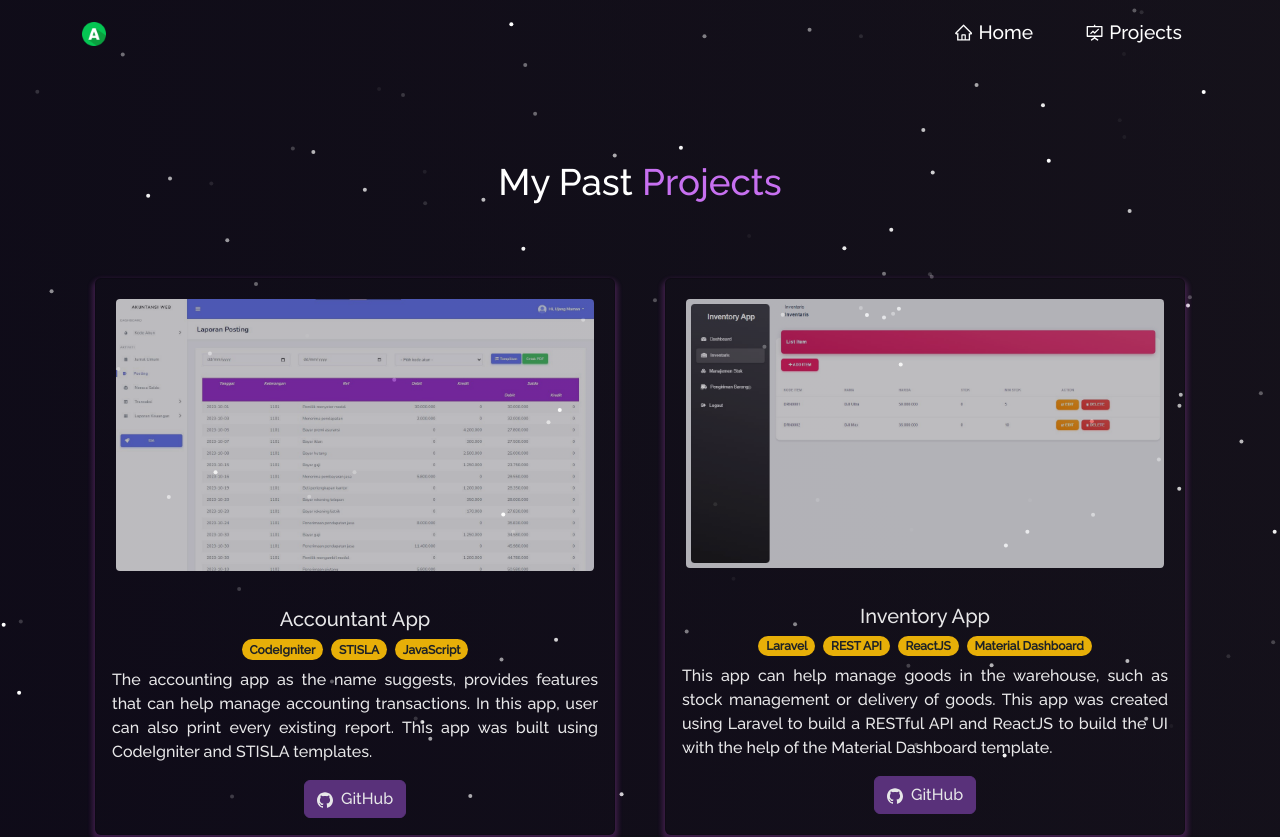
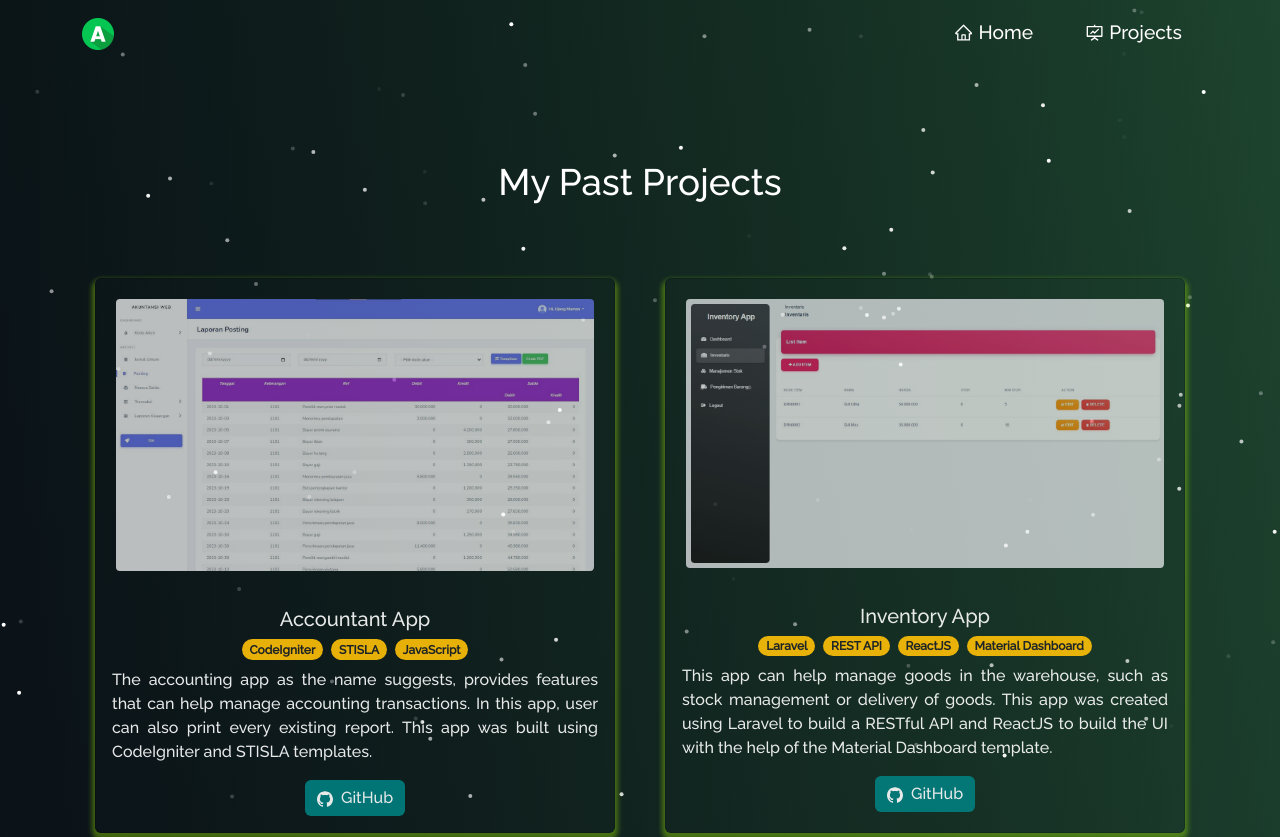
Before and after one commit to andiparis/portfolio--reactjs, a React (Vite) app: page /projects in a window 1280 px wide. Shown: the top 837 px of the page. Built offline with nearby package versions, Linux system fonts and the light colour scheme.

Commit message:
Update the styles

```diff
--- a/src/styles/responsive.css
+++ b/src/styles/responsive.css
@@ -1,3 +1,51 @@
+@media (max-width: 768px) {
+  .navbar {
+    padding: 1rem 2rem !important;
+    font-size: 1.4rem !important;
+    background-color: #012519 !important;
+  }
+
+  .navbar-nav .nav-item a::after {
+    display: none !important;
+  }
+
+  .nav-link {
+    padding: 0.7rem 1rem !important;
+  }
+
+  .Typewriter__wrapper {
+    font-size: 1.4em !important;
+    font-weight: 500 !important;
+    position: absolute !important;
+  }
+
+  .Typewriter__cursor {
+    display: none !important;
+  }
+
+  .footer-copywright {
+    text-align: center !important;
+  }
+
+  .footer-body {
+    text-align: center !important;
+  }
+
+  .about-img {
+    padding-top: 0 !important;
+  }
+
+  .resume-left {
+    padding-right: 15px !important;
+    padding-left: 15px !important;
+  }
+
+  .resume-right {
+    padding-right: 15px !important;
+    padding-left: 15px !important;
+  }
+}
+
 @media (max-width: 480px) {
   .home-about-body {
     margin-right: 0.5rem !important;
--- a/src/styles/styles.css
+++ b/src/styles/styles.css
@@ -13,7 +13,24 @@ html {
     rgba(12, 10, 22, 0.863)
   );
 
-  --imp-text-color: #c770f0;
+  --bg-dark-green: rgb(2, 48, 32);
+  --bg-light-green: rgb(46, 139, 87);
+
+  --imp-text-color: #7cfc00;
+
+  --stack-icon: rgba(15, 255, 80, 0.6);
+  --stack-icon-shadow: rgb(53, 94, 59, 0.1);
+  --stack-icon-hover: rgba(0, 255, 127, 0.8);
+
+  --social-icon: #097969;
+  --social-icon-hover: #2e8b57;
+  --social-icon-hover-shadow: #aaff00;
+
+  --project-shadow: rgb(170, 255, 0, 0.4);
+  --project-shadow-hover: rgb(170, 255, 0, 0.6);
+
+  --btn-primary: #008080;
+  --btn-primary-hover: #40b5ad;
 }
 
 body {
@@ -21,10 +38,10 @@ body {
   font-family: 'Raleway', serif !important;
   -webkit-font-smoothing: antialiased;
   -moz-osx-font-smoothing: grayscale;
-  background-image: linear-gradient(to left, rgb(27 20 41), rgb(20 15 35));
+  background-image: linear-gradient(to left, rgb(46, 139, 87), rgb(2, 48, 32));
 }
 
-.purple {
+.text-important {
   color: var(--imp-text-color) !important;
 }
 
@@ -33,7 +50,7 @@ button:focus {
 }
 
 /* --------- */
-/*  Preloader */
+/* Preloader */
 /* --------- */
 #preloader {
   position: fixed;
@@ -58,37 +75,36 @@ button:focus {
 }
 
 /* --------- */
-/*Scrollbar   */
+/* Scrollbar */
 /* --------- */
-
 ::-webkit-scrollbar {
   width: 7px;
 }
 
 /* Track */
 ::-webkit-scrollbar-track {
-  background: #2d1950;
+  background: var(--bg-dark-green);
 }
 
 /* Handle */
 ::-webkit-scrollbar-thumb {
-  background: rgba(178, 121, 216, 0.959);
+  background: rgb(0, 128, 0, 0.8);
   border-radius: 12px;
 }
 
 /* Handle on hover */
 ::-webkit-scrollbar-thumb:hover {
-  background: rgba(222, 130, 235, 0.911);
+  background: rgb(34, 139, 34, 0.9);
   border-radius: 12px;
 }
 
-/* --------- */
-/* Navbar Section  */
-/* --------- */
+/* -------------- */
+/* Navbar Section */
+/* -------------- */
 .sticky {
-  background-color: #1b1a2ea9 !important;
+  background-color: rgb(53, 94, 59, 0.1) !important;
   transition: all 0.3s ease-out 0s !important;
-  box-shadow: 0px 10px 10px 0px rgba(9, 5, 29, 0.171) !important;
+  box-shadow: 0px 10px 10px 0px rgba(9, 5, 29, 0.1) !important;
   backdrop-filter: blur(15px) !important;
 }
 
@@ -107,7 +123,7 @@ button:focus {
 
 .navbar-toggler span {
   display: block !important;
-  background-color: #be50f4 !important;
+  background-color: var(--imp-text-color) !important;
   height: 4px !important;
   width: 27px !important;
   margin-top: 5px !important;
@@ -150,39 +166,22 @@ button:focus {
   opacity: 0.9 !important;
 }
 
-@media (max-width: 767px) {
-  .navbar {
-    padding: 1rem 2rem !important;
-    font-size: 1.4rem !important;
-    background-color: #181a27 !important;
-  }
-  .navbar-nav .nav-item a::after {
-    display: none !important;
-  }
-}
 .navbar-brand {
-  color: rgb(250, 250, 250) !important;
+  color: #ffffff !important;
 }
 
 .logo {
-  height: 1.5rem !important;
-  width: 1.5rem !important;
+  width: 2rem !important;
 }
 
 .navbar-nav .nav-link {
-  color: white !important;
+  color: #ffffff !important;
   padding-right: 1rem !important;
   padding-left: 1rem !important;
 }
 
 .nav-link {
   padding: 0.8rem 1rem !important;
-}
-
-@media (max-width: 767px) {
-  .nav-link {
-    padding: 0.7rem 1rem !important;
-  }
 }
 
 .navbar-nav .nav-item {
@@ -204,7 +203,7 @@ button:focus {
   height: 5px;
   width: 0;
   border-radius: 16px;
-  background: #c95bf5;
+  background: var(--imp-text-color);
   bottom: 1px;
   left: 0;
   z-index: -1;
@@ -215,9 +214,9 @@ button:focus {
   width: 100%;
 }
 
-/* --------- */
+/* ------------ */
 /* Home section */
-/* --------- */
+/* ------------ */
 .wave {
   animation-name: wave-animation; /* Refers to the name of your @keyframes element below */
   animation-duration: 2.1s; /* Change to speed up or slow down */
@@ -252,6 +251,7 @@ button:focus {
     transform: rotate(0deg);
   }
 }
+
 #tsparticles {
   position: fixed !important;
   background-repeat: no-repeat !important;
@@ -276,7 +276,7 @@ button:focus {
 
 .home-content {
   padding: 9rem 0 2rem !important;
-  color: whitesmoke;
+  color: rgb(245, 245, 245);
   text-align: left;
 }
 
@@ -291,40 +291,17 @@ button:focus {
 }
 
 .main-name {
-  color: #cd5ff8;
+  color: var(--imp-text-color) !important;
 }
 
 .Typewriter__wrapper {
   font-size: 2.2em !important;
-  color: #be6adf !important;
+  color: var(--imp-text-color) !important;
   font-weight: 600 !important;
 }
 .Typewriter__cursor {
   font-size: 2.4em !important;
-  color: #b562d6 !important;
-}
-
-@media (max-width: 767px) {
-  .Typewriter__wrapper {
-    font-size: 1.4em !important;
-    font-weight: 500 !important;
-    position: absolute !important;
-  }
-  .Typewriter__cursor {
-    display: none !important;
-  }
-}
-
-.myAvtar {
-  justify-content: center !important;
-  padding-top: 9em !important;
-}
-
-@media (max-width: 767px) {
-  .myAvtar {
-    padding-top: 2em !important;
-    padding-bottom: 2em !important;
-  }
+  color: #32cd32 !important;
 }
 
 .home-about-section {
@@ -334,7 +311,7 @@ button:focus {
 }
 
 .home-about-description {
-  color: white !important;
+  color: #ffffff !important;
   padding-bottom: 20px !important;
   text-align: center;
 }
@@ -346,7 +323,7 @@ button:focus {
 
 .home-about-social {
   text-align: center !important;
-  color: white !important;
+  color: #ffffff !important;
 }
 
 .home-about-social-links {
@@ -365,7 +342,7 @@ button:focus {
   text-align: center !important;
   font-size: 1.2em !important;
   line-height: 2em !important;
-  background: rgba(255, 255, 255, 0.972) !important;
+  background: rgba(255, 255, 255, 0.9) !important;
   border-radius: 50% !important;
   transition: 0.5s !important;
 }
@@ -378,7 +355,7 @@ button:focus {
   width: 100%;
   height: 100%;
   border-radius: 50%;
-  background: #68187a;
+  background: var(--social-icon-hover-shadow);
   transition: 0.5s;
   transform: scale(0.9);
   z-index: -1;
@@ -386,13 +363,13 @@ button:focus {
 
 .home-social-icons:hover::before {
   transform: scale(1.1);
-  box-shadow: 0 0 15px #801f95;
+  box-shadow: 0 0 15px var(--social-icon-hover-shadow);
 }
 
 .home-social-icons:hover {
-  color: #87209e;
-  box-shadow: 0 0 5px #87209e;
-  text-shadow: 0 0 2px #87209e;
+  color: var(--social-icon-hover);
+  box-shadow: 0 0 5px var(--social-icon-hover-shadow);
+  text-shadow: 0 0 2px var(--social-icon-hover-shadow);
 }
 
 .social-icons {
@@ -402,12 +379,12 @@ button:focus {
 }
 
 .icon-colour {
-  color: #700c86 !important;
+  color: var(--social-icon) !important;
 }
 
-/* --------- */
+/* ------ */
 /* Footer */
-/* --------- */
+/* ------ */
 .footer {
   background-color: rgb(10, 4, 22);
   bottom: 0 !important;
@@ -421,16 +398,6 @@ button:focus {
 .footer-body {
   z-index: 1;
   text-align: center !important;
-}
-
-@media (max-width: 767px) {
-  .footer-copywright {
-    text-align: center !important;
-  }
-
-  .footer-body {
-    text-align: center !important;
-  }
 }
 
 .footer h3 {
@@ -448,9 +415,10 @@ button:focus {
 .blockquote-footer {
   color: #a588c0 !important;
 }
-/* --------- */
+
+/* -------- */
 /* Projects */
-/* --------- */
+/* -------- */
 .project-section {
   position: relative !important;
   padding-top: 150px !important;
@@ -467,8 +435,8 @@ button:focus {
 }
 
 .project-card-view {
-  box-shadow: 0 4px 5px 3px rgba(119, 53, 136, 0.459) !important;
-  color: white !important;
+  box-shadow: 0 4px 5px 3px var(--project-shadow) !important;
+  color: #ffffff !important;
   background-color: transparent !important;
   opacity: 0.9 !important;
   transition: all 0.5s ease 0s !important;
@@ -478,7 +446,7 @@ button:focus {
 .project-card-view:hover {
   transform: scale(1.02) !important;
   overflow: hidden !important;
-  box-shadow: 0 4px 4px 5px rgba(129, 72, 144, 0.561) !important;
+  box-shadow: 0 4px 4px 5px var(--project-shadow-hover) !important;
 }
 
 .blog-card {
@@ -525,22 +493,24 @@ button:focus {
 }
 
 .btn-primary {
-  color: #fff !important;
-  background-color: #623686 !important;
-  border-color: #623686 !important;
+  color: #ffffff !important;
+  background-color: var(--btn-primary) !important;
+  border: none;
 }
 
 .btn-primary:hover {
   color: #fff !important;
-  background-color: #6d20c5d7 !important;
-  border-color: #6d20c5d7 !important;
+  background-color: var(--btn-primary-hover) !important;
+  border: none;
 }
+
 .btn:focus {
   outline: none !important;
   box-shadow: none !important;
 }
+
 .project-heading {
-  color: white !important;
+  color: #ffffff !important;
   font-size: 2.3em !important;
   font-weight: 500 !important;
   margin-bottom: 1.5rem !important;
@@ -548,16 +518,15 @@ button:focus {
   text-align: center;
 }
 
-/* --------- */
+/* ----- */
 /* About */
-/* --------- */
-
+/* ----- */
 .about-section {
   position: relative !important;
   padding-top: 150px !important;
   padding-bottom: 30px !important;
   background-image: var(--section-background-color) !important;
-  color: white !important;
+  color: #ffffff !important;
 }
 
 .tech-icons {
@@ -565,7 +534,7 @@ button:focus {
   margin: 1.5rem !important;
   padding: 1rem !important;
   opacity: 0.93 !important;
-  border: 1.7px solid rgba(200, 137, 230, 0.637) !important;
+  border: 1.7px solid var(--stack-icon) !important;
   vertical-align: middle !important;
   text-align: center !important;
   border-radius: 5px !important;
@@ -574,7 +543,7 @@ button:focus {
   justify-content: center !important;
   align-items: center !important;
   gap: 0.5rem !important;
-  box-shadow: 4px 5px 4px 3px rgba(89, 4, 168, 0.137) !important;
+  box-shadow: 4px 5px 4px 3px var(--stack-icon-shadow) !important;
   overflow: hidden !important;
   transition: all 0.4s ease 0s !important;
   color: #ffffff !important;
@@ -593,7 +562,7 @@ button:focus {
 .tech-icons:hover {
   transform: scale(1.05) !important;
   overflow: hidden !important;
-  border: 2.2px solid rgba(197, 115, 230, 0.883) !important;
+  border: 2.2px solid var(--stack-icon-hover) !important;
 }
 .tech-icon-images {
   padding: 20px !important;
@@ -602,7 +571,7 @@ button:focus {
 
 .quote-card-view {
   border: none !important;
-  color: white !important;
+  color: #ffffff !important;
   background-color: transparent !important;
 }
 
@@ -612,21 +581,15 @@ button:focus {
   padding-left: 1px !important;
 }
 
-@media (max-width: 767px) {
-  .about-img {
-    padding-top: 0 !important;
-  }
-}
-/* --------- */
+/* ------ */
 /* Resume */
-/* --------- */
-
+/* ------ */
 .resume-section {
   position: relative !important;
   padding-top: 110px !important;
   padding-bottom: 30px !important;
   background-image: var(--section-background-color) !important;
-  color: white !important;
+  color: #ffffff !important;
 }
 
 .resume {
@@ -643,17 +606,6 @@ button:focus {
   padding-left: 80px !important;
 }
 
-@media (max-width: 767px) {
-  .resume-left {
-    padding-right: 15px !important;
-    padding-left: 15px !important;
-  }
-
-  .resume-right {
-    padding-right: 15px !important;
-    padding-left: 15px !important;
-  }
-}
 .resume .resume-title {
   font-size: 2em;
   font-weight: 700;
@@ -730,6 +682,7 @@ button:focus {
   animation-fill-mode: forwards;
   animation-duration: 0.85s;
 }
+
 @keyframes likeAnimation {
   0% {
     transform: scale(1.5);
```
